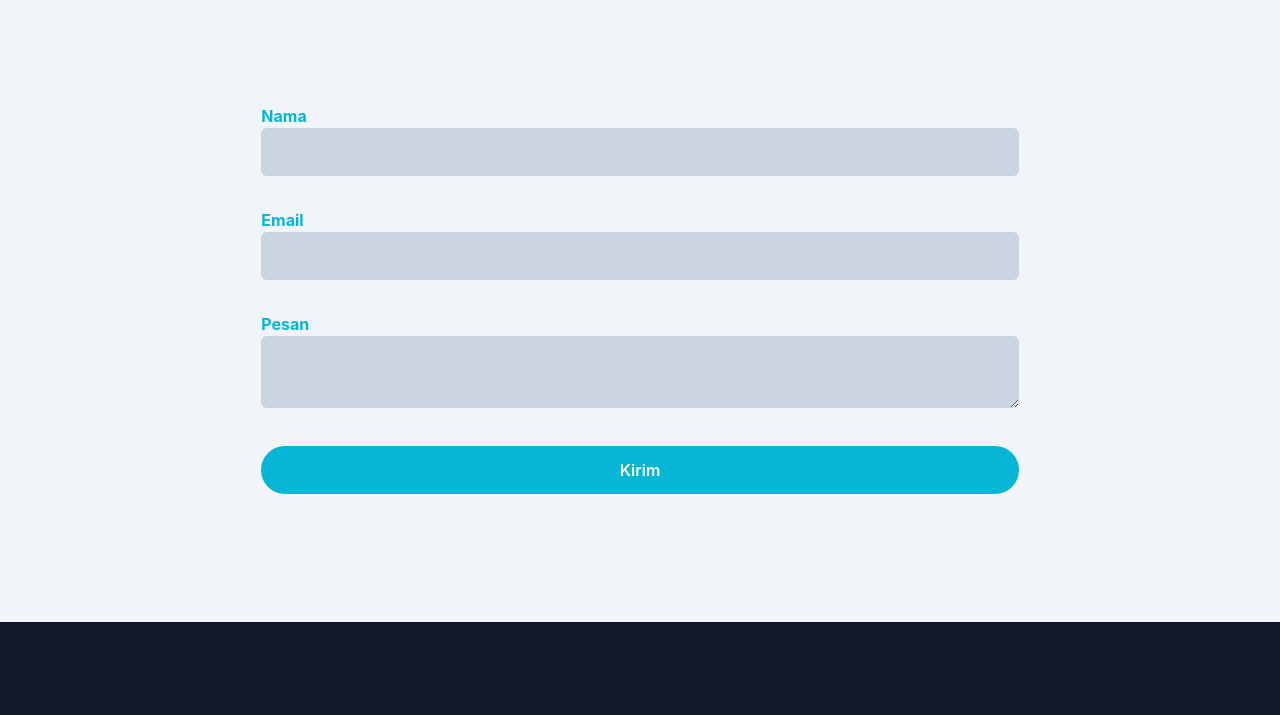
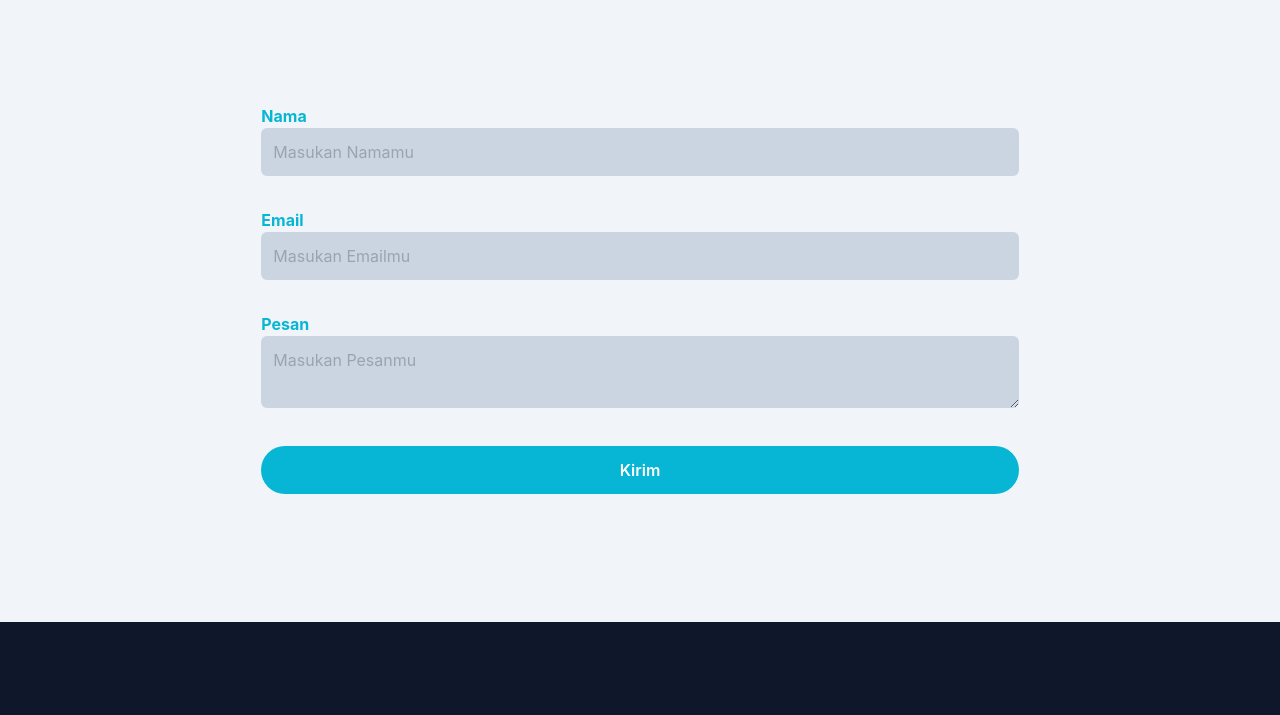
Before and after one commit to hanafifebrian/portfolio, a plain HTML site: page index.html in a window 1280 px wide. Shown: the part 3160-3875 px from the top of the page. Drawn offline with nearby package versions, Linux system fonts and the light colour scheme.

Commit message:
optimisasi email

```diff
--- a/index.html
+++ b/index.html
@@ -298,18 +298,18 @@
                         <div class="w-full md:w-2/3 md:mx-auto">
                             <div class="w-full px-4 mb-8">
                                 <label for="name" class="text-base font-bold text-biru">Nama</label>
-                            <input type="text" id="name" name="nama" class="w-full bg-slate-300 text-dark p-3 rounded-md focus:outline-none focus:ring-biru focus:ring-1 focus:border-biru">
+                            <input type="text" id="name" name="nama" placeholder="Masukan Namamu" required class="w-full bg-slate-300 text-dark p-3 pls rounded-md focus:outline-none focus:ring-biru focus:ring-1 focus:border-biru">
                         </div>
                         <div class="w-full px-4 mb-8">
                             <label for="email" class="text-base font-bold text-biru">Email</label>
-                            <input type="email" id="email" name="email" class="w-full bg-slate-300 text-dark p-3 rounded-md focus:outline-none focus:ring-biru focus:ring-1 focus:border-biru">
+                            <input type="email" id="email" name="email" placeholder="Masukan Emailmu" required class="w-full bg-slate-300 text-dark p-3 rounded-md focus:outline-none focus:ring-biru focus:ring-1 focus:border-biru">
                         </div>
                         <div class="w-full px-4 mb-8">
                             <label for="message" class="text-base font-bold text-biru">Pesan</label>
-                            <textarea type="text" name="message" id="pesan" class="w-full bg-slate-300 text-dark p-3 rounded-md focus:outline-none focus:ring-biru focus:ring-1 focus:border-biru"></textarea>
+                            <textarea type="text" name="message" id="pesan" placeholder="Masukan Pesanmu" required class="w-full bg-slate-300 text-dark p-3 rounded-md focus:outline-none focus:ring-biru focus:ring-1 focus:border-biru"></textarea>
                         </div>
                         <div class="w-full px-4">
-                            <input type="hidden" name="_next" value="https://hanafifebrian.github.io/portfolio/thanks.html">
+                            <input type="hidden" name="_next" value="https://portfolio-hanafifebrians-projects.vercel.app/thanks.html">
                             <input type="hidden" name="_template" value="table">
                             <input type="hidden" name="_captcha" value="false">
                             <button type="submit" class="text-base font-semibold text-white bg-biru py-3 px-8 rounded-full w-full hover:bg-birtu hover:shadow-lg transition duration-300 ease-in-out">Kirim</button>
```
Also changed, not shown: thanks.html (+1 -1 lines).
